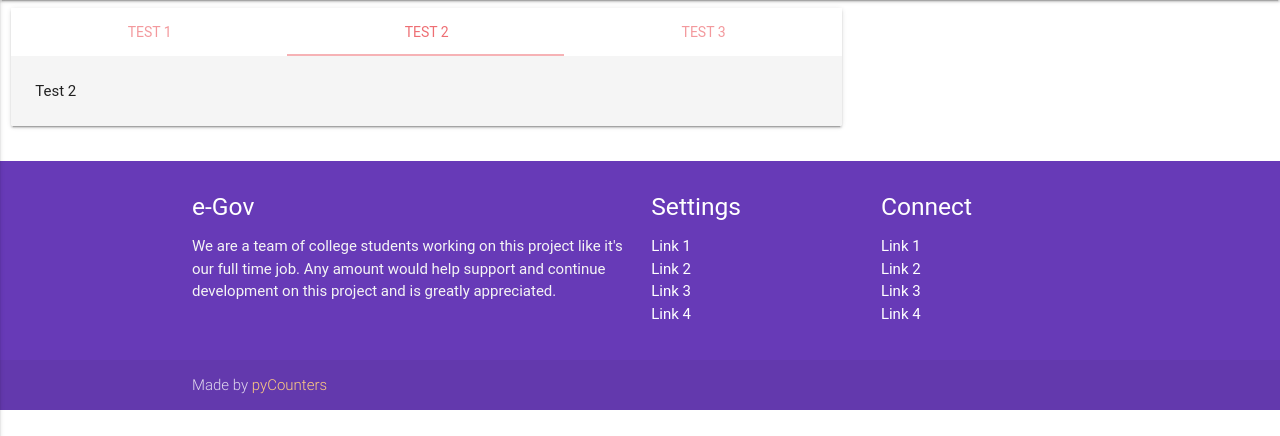
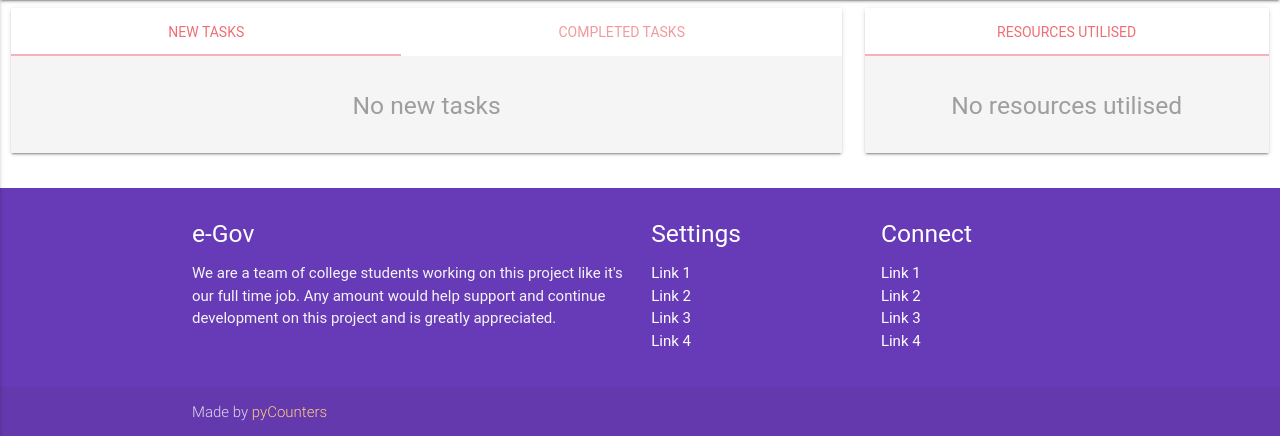
Before and after one commit to abhinavmathur96/codencounter, a Django app: a page that uses oursite/complaint/templates/department.html in a window 1280 px wide. Shown: the part 64-500 px from the top of the page. Run offline with Django 3.2, Linux system fonts and the light colour scheme; tables that the repository leaves empty hold one stand-in row (values such as "Sample post"); some libraries are stand-ins or nearby versions; some web fonts are replaced.

Commit message:
added dept page

```diff
--- a/oursite/complaint/templates/department.html
+++ b/oursite/complaint/templates/department.html
@@ -1,21 +1,66 @@
 {% extends 'base.html' %} {% block content %}
 <div class="row">
-	<div class="col m8">
+	<div class="col m8 s12">
 		<div class="card">
 			<div class="card-tabs">
 				<ul class="tabs tabs-fixed-width">
-					<li class="tab"><a href="#test4">Test 1</a></li>
-					<li class="tab"><a class="active" href="#test5">Test 2</a></li>
-					<li class="tab"><a href="#test6">Test 3</a></li>
+					<li class="tab"><a class="active" href="#new">New Tasks</a></li>
+					<li class="tab"><a href="#completed">Completed Tasks</a></li>
 				</ul>
 			</div>
 			<div class="card-content grey lighten-4">
-				<div id="test4">Test 1</div>
-				<div id="test5">Test 2</div>
-				<div id="test6">Test 3</div>
+				<div id="new">
+					{% if new %}
+					<ul class="collapsible" data-collapsible="accordion">
+						{% for new_obj in new %}
+						<li>
+							<div class="collapsible-header">{{ new_obj.title }}<span class="right-align">{{new_obj.severity}}</span></div>
+							<div class="collapsible-body"><span>{{ new_obj.description }}</span></div>
+						</li>
+						{% endfor %}
+					</ul>
+					{% else %}
+					<h5 class="grey-text center">No new tasks</h5>
+					{% endif %}
+				</div>
+				<div id="completed">
+					{% if done %}
+					<ul class="collapsible" data-collapsible="accordion">
+						{% for done_obj in done %}
+						<li>
+							<div class="collapsible-header">{{ done_obj.title }}<span class="right-align">{{done_obj.severity}}</span></div>
+							<div class="collapsible-body"><span>{{ done_obj.description }}</span></div>
+						</li>
+						{% endfor %}
+					</ul>
+					{% else %}
+					<h5 class="grey-text center">No tasks completed</h5>
+					{% endif %}
+				</div>
 			</div>
 		</div>
 	</div>
-	<div class="col m4"></div>
+	<div class="col m4 s12">
+		<div class="card">
+			<div class="card-tabs">
+				<ul class="tabs tabs-fixed-width">
+					<li class="tab"><a href="#resources">Resources Utilised</a></li>
+				</ul>
+			</div>
+			<div class="card-content grey lighten-4">
+				<div id="resources">
+					{% if resource %}
+					<ul class="collection">
+						{% for resource_obj in resource %}
+						<li class="collection-item">{{resource.name}}</li>
+						{% endfor %}
+					</ul>
+					{% else %}
+					<h5 class="grey-text center">No resources utilised</h5>
+					{% endif %}
+				</div>
+			</div>
+		</div>
+	</div>
 </div>
 {% endblock %}
--- a/oursite/complaint/views.py
+++ b/oursite/complaint/views.py
@@ -23,7 +23,7 @@
     new = complaint.objects.filter(department=id,completed=False).order_by('-created')
     done = complaint.objects.filter(department=id,completed=True).order_by('-completed_at')
     resource = resources.objects.filter(department=id)
-    return render(request,'department.html',{'new':new,'done':done,'resource':resource})
+    return render(request,'department.html', {'title':'Department','new':new,'done':done,'resource':resource})
 
 def new_compl(request):
     if request.method=="POST":
```
